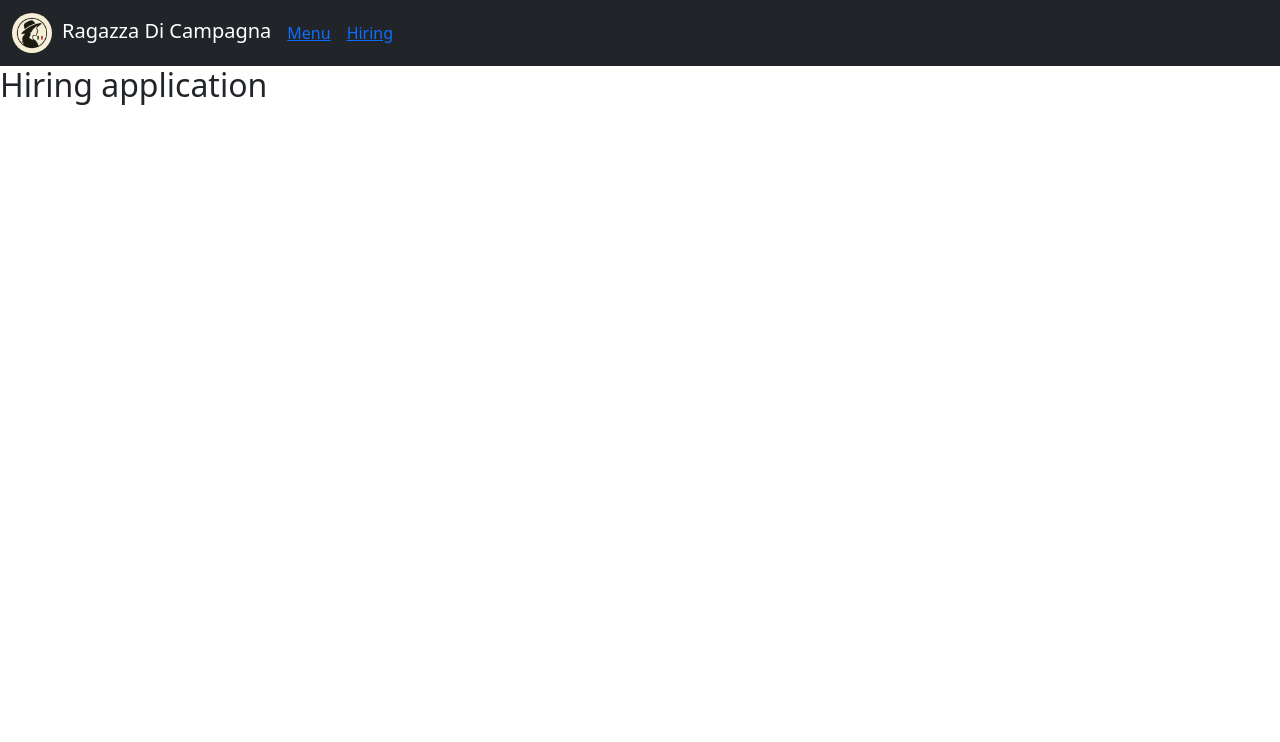
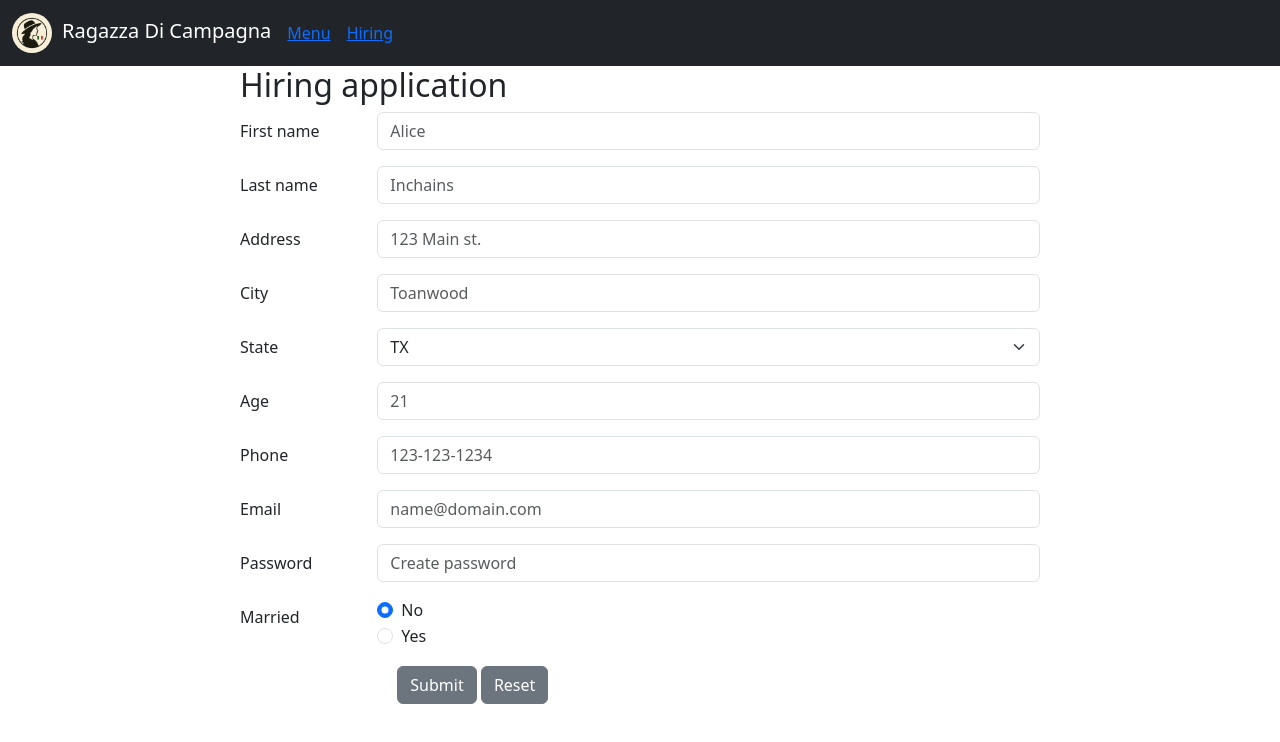
Before and after one commit to clodzeischi/ragazza-react, a React (Vite) app: page /hiring in a window 1280 px wide. Shown: the top 742 px of the page. Built offline with nearby package versions, Linux system fonts and the light colour scheme.

Commit message:
Created application form

```diff
--- a/src/components/HiringForm.jsx
+++ b/src/components/HiringForm.jsx
@@ -1,6 +1,210 @@
+import {Form, FormGroup, Label, Input, Col, FormText, Button} from "reactstrap";
+
+/*
+First name: required; 1–20 characters
+Last name: optional; if present 1–20 characters
+Address 1: required; maximum length should be defined by you (reasonable choice)
+City: required; maximum 29 characters
+State: required; select with only three two-letter options
+Age: required; range 21–99; default value 21
+Phone: required
+Email: required
+
+Password: required; 8–12 characters; must include at least one uppercase, one lowercase, one number, and one special symbol; enforce with pattern
+    Married: radio buttons; default set to “single”
+Buttons: Submit and Reset
+*/
+
+
+
 const HiringForm = () => {
     return (
         <>
+            <Form>
+                <FormGroup row>
+                    <Label
+                        for="firstName"
+                        sm={2}>
+                        First name
+                    </Label>
+                    <Col sm={10}>
+                        <Input
+                            id="firstName"
+                            name="fname"
+                            placeholder="Alice"
+                            type="text"
+                            required={true}/>
+                    </Col>
+                </FormGroup>
+                <FormGroup row>
+                    <Label
+                        for="lastName"
+                        sm={2}>
+                        Last name
+                    </Label>
+                    <Col sm={10}>
+                        <Input
+                            id="lastName"
+                            name="lname"
+                            placeholder="Inchains"
+                            type="text"/>
+                    </Col>
+                </FormGroup>
+                <FormGroup row>
+                    <Label
+                        for="address"
+                        sm={2}>
+                        Address
+                    </Label>
+                    <Col sm={10}>
+                        <Input
+                            id="address"
+                            name="address"
+                            placeholder="123 Main st."
+                            type="text"
+                            required={true}/>
+                    </Col>
+                </FormGroup>
+                <FormGroup row>
+                    <Label
+                        for="city"
+                        sm={2}>
+                        City
+                    </Label>
+                    <Col sm={10}>
+                        <Input
+                            id="city"
+                            name="city"
+                            placeholder="Toanwood"
+                            type="text"
+                            required={true}/>
+                    </Col>
+                </FormGroup>
+
+                <FormGroup row>
+                    <Label
+                        for="stateSelect"
+                        sm={2} >
+                        State
+                    </Label>
+                    <Col sm={10}>
+                        <Input
+                            id="stateSelect"
+                            name="select"
+                            type="select"
+                            required={true}>
+                            <option>TX</option>
+                            <option>NM</option>
+                            <option>OK</option>
+                            <option>LA</option>
+                            <option>AZ</option>
+                        </Input>
+                    </Col>
+                </FormGroup>
+                <FormGroup row>
+                    <Label
+                        for="age"
+                        sm={2}>
+                        Age
+                    </Label>
+                    <Col sm={10}>
+                        <Input
+                            id="age"
+                            name="age"
+                            placeholder="21"
+                            type="number"/>
+                    </Col>
+                </FormGroup>
+                <FormGroup row>
+                    <Label
+                        for="phone"
+                        sm={2}>
+                        Phone
+                    </Label>
+                    <Col sm={10}>
+                        <Input
+                            id="phone"
+                            name="phone"
+                            placeholder="123-123-1234"
+                            type="text"
+                            required={true}/>
+                    </Col>
+                </FormGroup>
+                <FormGroup row>
+                    <Label
+                        for="email"
+                        sm={2}>
+                        Email
+                    </Label>
+                    <Col sm={10}>
+                        <Input
+                            id="email"
+                            name="email"
+                            placeholder="name@domain.com"
+                            type="email"/>
+                    </Col>
+                </FormGroup>
+                <FormGroup row>
+                    <Label
+                        for="examplePassword"
+                        sm={2}>
+                        Password
+                    </Label>
+                    <Col sm={10}>
+                        <Input
+                            id="examplePassword"
+                            name="password"
+                            placeholder="Create password"
+                            type="password"
+                            required={true}/>
+                    </Col>
+                </FormGroup>
+
+                <FormGroup row tag="fieldset">
+                    <legend className="col-form-label col-sm-2">
+                        Married
+                    </legend>
+                    <Col sm={10}>
+                        <FormGroup check>
+                            <Input
+                                name="radio2"
+                                type="radio"
+                                value='false'
+                                defaultChecked={true}
+                            />
+                            {' '}
+                            <Label check>
+                                No
+                            </Label>
+                        </FormGroup>
+                        <FormGroup check>
+                            <Input
+                                name="radio2"
+                                type="radio"
+                                value='true'
+                            />
+                            {' '}
+                            <Label check>
+                                Yes
+                            </Label>
+                        </FormGroup>
+                    </Col>
+                </FormGroup>
+
+                <FormGroup
+                    check
+                    row>
+                    <Col
+                        sm={{
+                            offset: 2,
+                            size: 4
+                        }}>
+                        <Button>Submit</Button>
+                        {' '}
+                        <Button>Reset</Button>
+                    </Col>
+                </FormGroup>
+            </Form>
         </>
     )
 }
--- a/src/pages/Hiring.jsx
+++ b/src/pages/Hiring.jsx
@@ -2,10 +2,10 @@ import HiringForm from "../components/HiringForm";
 
 const Hiring = () => {
     return (
-        <>
+        <div style={{maxWidth: '800px', margin: 'auto'}}>
             <h2>Hiring application</h2>
             <HiringForm />
-        </>
+        </div>
     )
 }
 
--- a/src/pages/Menu.jsx
+++ b/src/pages/Menu.jsx
@@ -3,7 +3,7 @@ import menuItems from '../utils/menuitems';
 
 const Menu = () => {
     return (
-        <div >
+        <div style={{maxWidth: '800px', margin: 'auto'}}>
             <h2>Menu</h2>
             <MenuTable items={menuItems} />
         </div>
```
